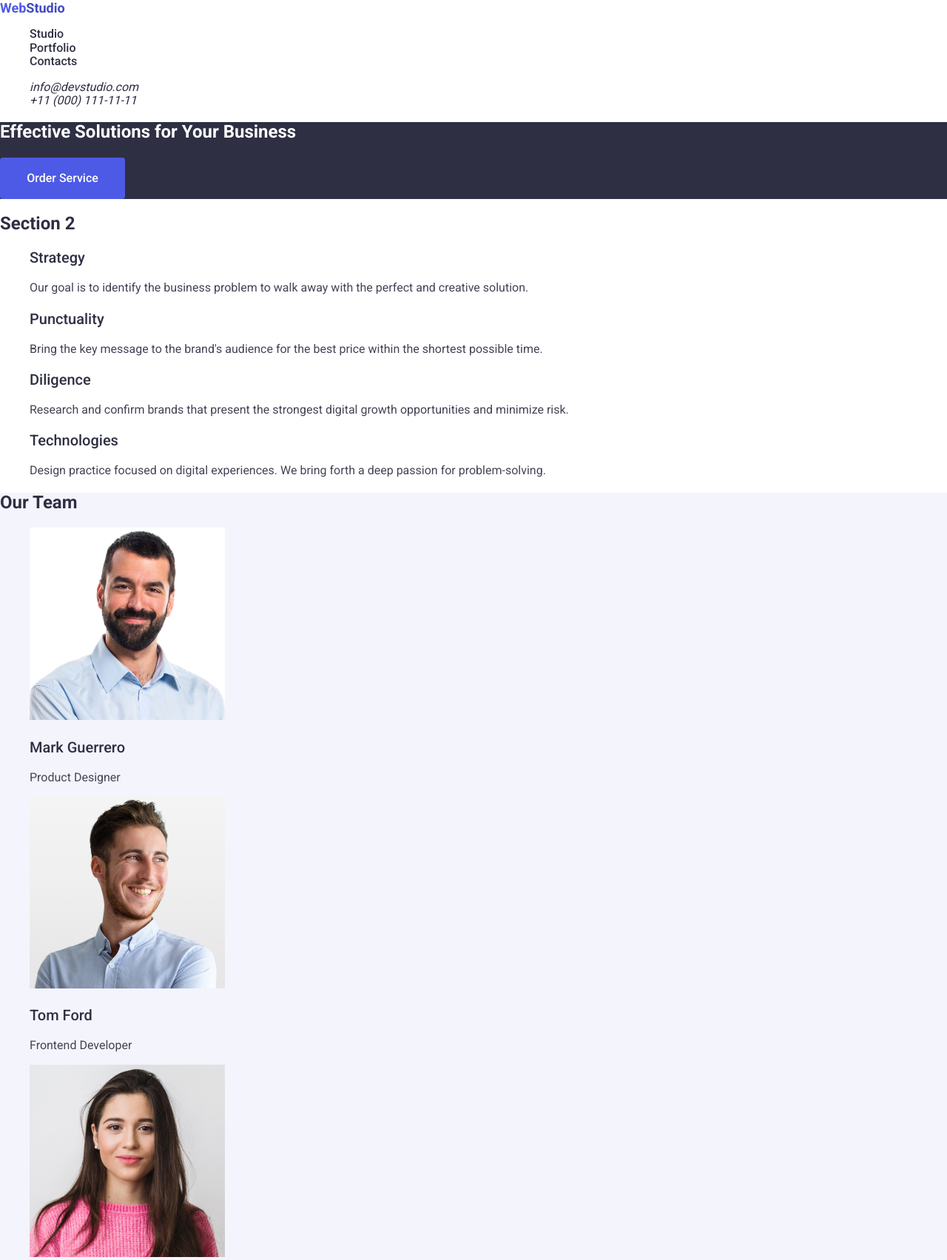
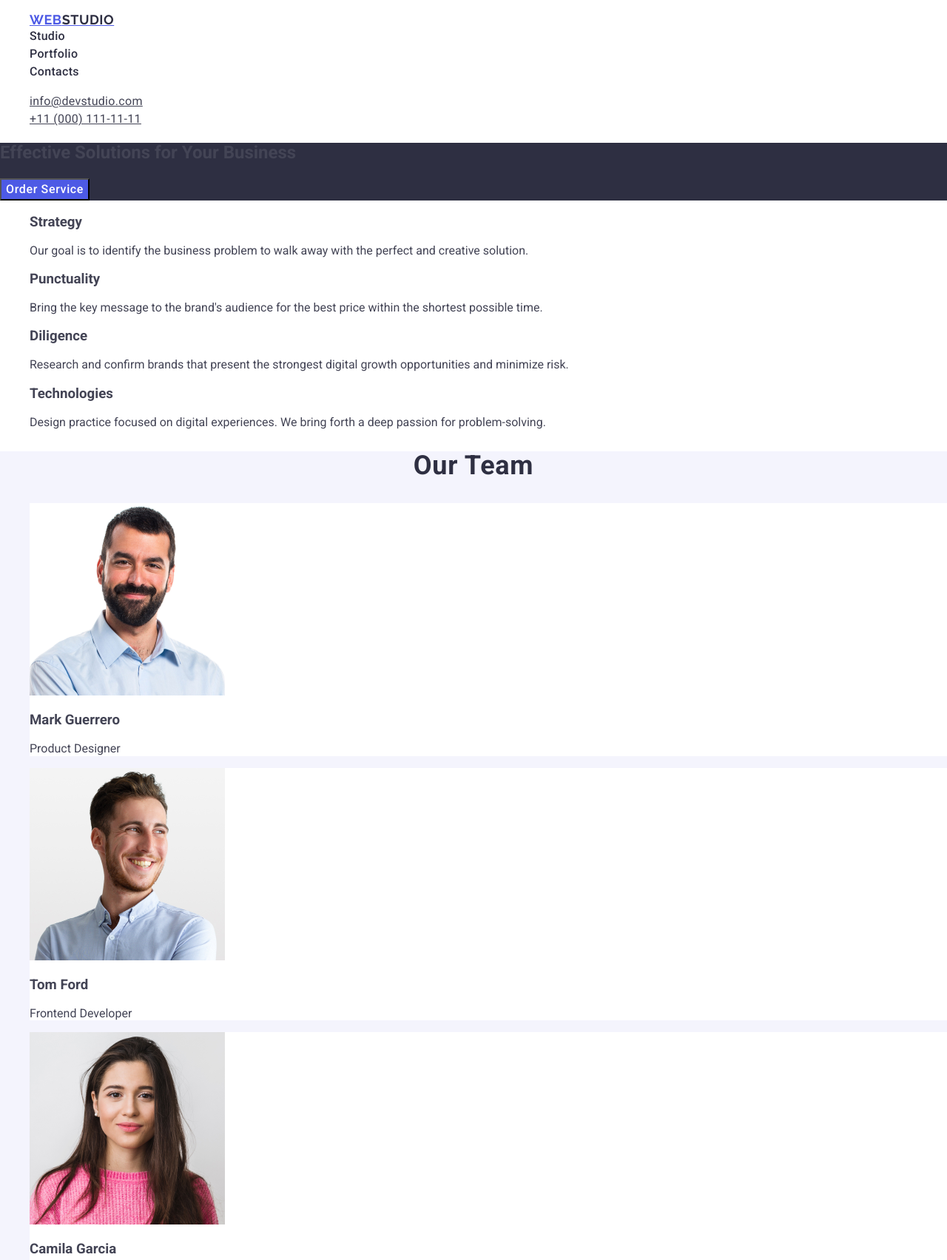
Before and after one commit to IvanUkraine1/goit-markup-hw-02, a plain HTML site: page index.html in a window 1280 px wide. Shown: the top 1703 px of the page at 74% size. Drawn offline with nearby package versions, Linux system fonts and the light colour scheme.

Commit message:
Second commit

```diff
--- a/css/styles.css
+++ b/css/styles.css
@@ -1,77 +1,124 @@
 body {
-    font-family: 'Roboto', 'Raleway',  sans-serif;
-    color: #2E2F42;
+    font-family: 'Roboto', sans-serif;
+    color: #434455;
     background-color: #FFFFFF;
 }
 
-a {
+.nav-a {
     color: #2E2F42;
     text-decoration: none;
+    line-height: 1.5;
+    letter-spacing: 0.02em;
+    font-weight: 500;
 }
 
-a:hover {
+.nav-a:hover {
     color: #404BBF;
 }
 
-nav a {
-    font-weight: 500;
+.studio:focus {
+    color: #404BBF;
+}
+
+.address {
+    font-style: normal;
+}
+
+.address-link {
+    line-height: 1.5;
+    letter-spacing: 0.02em;
+    color: #434455;
+}
+
+.address-link:hover {
+    color: #404BBF;
 }
 
 ul {
     list-style: none;
 }
 
-.logo span {
-    color: #4D5AE5;
-}
-
 .logo {
+    font-family: 'Raleway', sans-serif;
     font-weight: 700;
     font-size: 18px;
     line-height: 1.17;
+    letter-spacing: 0.03em;
+    text-transform: uppercase;
+    color:  #4D5AE5;
+}
+
+.logo-span {
+    color: #2E2F42;
 }
 
 .main-section {
     background-color: #2E2F42;
 }
 
-h1 {
+.title {
+    font-size: 56px;
+    line-height: 1.07;
+    text-align: center;
+    letter-spacing: 0.02em;
     color: #FFFFFF;
 }
 
-.main-section button {
+.main-button {
     cursor: pointer;
     background-color: #4D5AE5;
     color: #FFFFFF;
-    width: 169px;
-    height: 56px;
-    border: none;
-    border-radius: 4px;
     font-weight: 500;
+    line-height: 1.5;
+    letter-spacing: 0.04em;
 }
 
-.main-section button:hover {
+.main-button:hover {
     background-color: #404BBF;
 }
 
-h3{
+.f-p-title .o-t-name .o-p-title {
     font-weight: 500;
     font-size: 20px;
     line-height: 1.2;
+    letter-spacing: 0.02em;
+    color: #2e2f42;
 }
 
-p {
+.f-p-par .o-t-prof .o-p-par{
+    font-size: 16px;
+    line-height: 1.5;
+    letter-spacing: 0.02em;
     color: #434455;
+}
+
+.section-title {
+    font-size: 36px;
+    line-height: 1.11;
+    text-align: center;
+    letter-spacing: 0.02em;
+    text-transform: capitalize;
+    color: #2E2F42;
 }
 
 .our-team {
     background-color: #F4F4FD;
 }
 
-footer {
+.o-t-list {
+    background-color: #FFFFFF;
+}
+
+.footer {
     background-color: #2E2F42;
 }
 
-footer p {
+.f-par {
+    line-height: 1.5;
     color: #F4F4FD;
+    letter-spacing: 0.02em;
 }
+
+.footer-logo-span {
+    color: #f4f4fd;
+}
--- a/index.html
+++ b/index.html
@@ -14,26 +14,28 @@
 <body>
     <header>
         <nav>
-            <a href="./index.html" class="logo"><span>Web</span>Studio</a>
             <ul>
                 <li>
-                    <a href="#">Studio</a>
+                    <a href="./index.html" class="logo">Web<span class="logo-span">Studio</span></a>
                 </li>
                 <li>
-                    <a href="#">Portfolio</a>
+                    <a href="" class="nav-a studio">Studio</a>
                 </li>
                 <li>
-                    <a href="#">Contacts</a>
+                    <a href="" class="nav-a">Portfolio</a>
+                </li>
+                <li>
+                    <a href="" class="nav-a">Contacts</a>
                 </li>
             </ul>
         </nav>
-        <address>
+        <address class="address">
             <ul>
                 <li>
-                    <a href="mailto:info@devstudio.com">info@devstudio.com</a>
+                    <a href="mailto:info@devstudio.com" class="address-link">info@devstudio.com</a>
                 </li>
                 <li>
-                    <a href="tel:+110001111111">+11 (000) 111-11-11</a>
+                    <a href="tel:+110001111111" class="address-link">+11 (000) 111-11-11</a>
                 </li>
             </ul>
         </address>
@@ -41,109 +43,109 @@
 
     <main>
         <section class="main-section">
-           <h1>Effective Solutions for Your Business</h1>
-           <button type="button">Order Service</button>
+           <h1 class="main-title">Effective Solutions for Your Business</h1>
+           <button type="button" class="main-button">Order Service</button>
         </section>
 
         <section class="foundational-principles">
-            <h2>Section 2</h2>
             <ul>
                 <li>
-                    <h3>Strategy</h3>
-                    <p>Our goal is to identify the business
+                    <h3 class="f-p-title">Strategy</h3>
+                    <p class="f-p-par">Our goal is to identify the business
                         problem to walk away with the perfect and creative solution. </p>
                 </li>
 
                 <li>
-                    <h3>Punctuality</h3>
-                    <p>Bring the key message to the brand's audience for the best price within the shortest possible time.</p>
+                    <h3 class="f-p-title">Punctuality</h3>
+                    <p class="f-p-par">Bring the key message to the brand's audience for the best price within the shortest possible time.</p>
                 </li>
 
                 <li>
-                    <h3>Diligence</h3>
-                    <p>Research and confirm brands that present the strongest digital growth opportunities and minimize risk.</p>
+                    <h3 class="f-p-title">Diligence</h3>
+                    <p class="f-p-par">Research and confirm brands that present the strongest digital growth opportunities and minimize risk.</p>
                 </li>
 
                 <li>
-                    <h3>Technologies</h3>
-                    <p>Design practice focused on digital experiences. We bring forth a deep passion for problem-solving.</p>
+                    <h3 class="f-p-title">Technologies</h3>
+                    <p class="f-p-par">Design practice focused on digital experiences. We bring forth a deep passion for problem-solving.</p>
                 </li>
             </ul>
         </section>
 
         <section class="our-team">
-            <h2>Our Team</h2>
+            <h2 class="section-title">Our Team</h2>
             <ul>
-                <li>
+                <li class="o-t-list">
                     <img src="./images/img-1.jpg" alt="Mark Guerrero" width="264">
-                    <h3>Mark Guerrero</h3>
-                    <p>Product Designer</p>
+                    <h3 class="o-t-name">Mark Guerrero</h3>
+                    <p class="o-t-prof">Product Designer</p>
                 </li>
 
-                <li>
+                <li class="o-t-list">
                     <img src="./images/img-2.jpg" alt="Tom Ford" width="264">
-                    <h3>Tom Ford</h3>
-                    <p>Frontend Developer</p>
+                    <h3 class="o-t-name">Tom Ford</h3>
+                    <p class="o-t-prof">Frontend Developer</p>
                 </li>
 
-                <li>
+                <li class="o-t-list">
                     <img src="./images/img-3.jpg" alt="Camila Garcia" width="264">
-                    <h3>Camila Garcia</h3>
-                    <p>Marketing</p>
+                    <h3 class="o-t-name">Camila Garcia</h3>
+                    <p class="o-t-prof">Marketing</p>
                 </li>
 
-                <li>
+                <li class="o-t-list">
                     <img src="./images/img.jpg" alt="Daniel Wilson" width="264">
-                    <h3>Daniel Wilson</h3>
-                    <p>UI Designer</p>
+                    <h3 class="o-t-name">Daniel Wilson</h3>
+                    <p class="o-t-prof">UI Designer</p>
                 </li>
             </ul>
         </section>
+
         <section class="our-portfolio">
-            <h2>Our Portfolio</h2>
+            <h2 class="section-title">Our Portfolio</h2>
             <ul>
                 <li>
                     <img src="./images/img-4.jpg" alt="Banking App" width="360">
-                    <h3>Banking App</h3>
-                    <p>App</p>
+                    <h3 class="o-p-title">Banking App</h3>
+                    <p class="o-p-par">App</p>
                 </li>
 
                 <li>
                     <img src="./images/img-5.jpg" alt="Cashless Payment" width="360">
-                    <h3>Cashless Payment</h3>
-                    <p>Marketing</p>
+                    <h3 class="o-p-title">Cashless Payment</h3>
+                    <p class="o-p-par">Marketing</p>
                 </li>
 
                 <li>
                     <img src="./images/img-6.jpg" alt="Meditation App" width="360">
-                    <h3>Meditation App</h3>
-                    <p>App</p>
+                    <h3 class="o-p-title">Meditation App</h3>
+                    <p class="o-p-par">App</p>
                 </li>
 
                 <li>
                     <img src="./images/img-7.jpg" alt="Taxi Service" width="360">
-                    <h3>Taxi Service</h3>
-                    <p>Marketing</p>
+                    <h3 class="o-p-title">Taxi Service</h3>
+                    <p class="o-p-par">Marketing</p>
                 </li>
 
                 <li>
                     <img src="./images/img-8.jpg" alt="Screen Illustrations" width="360">
-                    <h3>Screen Illustrations</h3>
-                    <p>Design</p>
+                    <h3 class="o-p-title">Screen Illustrations</h3>
+                    <p class="o-p-par">Design</p>
                 </li>
 
                 <li>
                     <img src="./images/img-9.jpg" alt="Online Courses" width="360">
-                    <h3>Online Courses</h3>
-                    <p>Marketing</p>
+                    <h3 class="o-p-title">Online Courses</h3>
+                    <p class="o-p-par">Marketing</p>
                 </li>
             </ul>
         </section>
     </main>
 
-    <footer>
-        <a href="./index.html" class="logo"><span>Web</span>Studio</a>
-        <p>Increase the flow of customers and sales for your business with digital marketing & growth solutions.</p>
+    <footer class="footer">
+        <a href="./index.html" class="logo">Web<span class="footer-logo-span">Studio</span></a>
+        <p class="f-par">Increase the flow of customers and sales for your business with digital marketing & growth solutions.</p>
     </footer>
 </body>
 </html>
```
